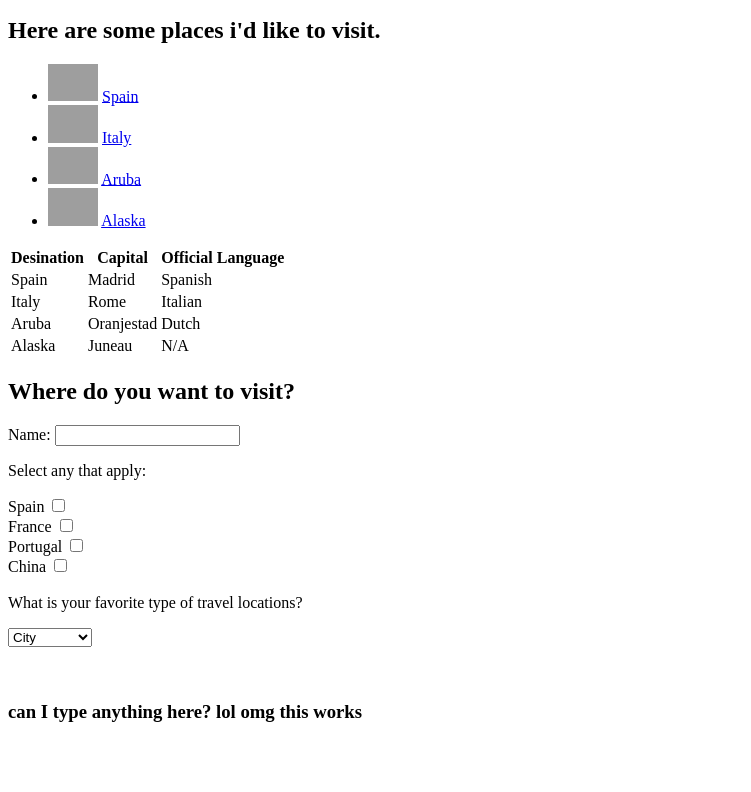
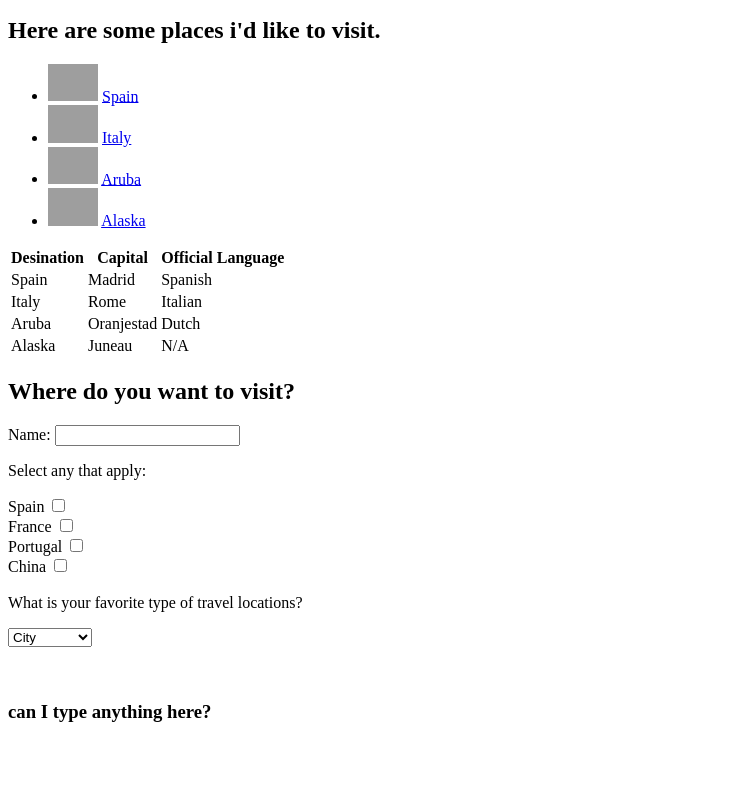
Before and after one commit to TomTapp/Projects, a plain HTML site: page First_Project/html_basics/travel.html in a window 1280 px wide. Shown: the part 101-893 px from the top of the page, without its empty margins (0-751 px from the left). Drawn offline with Linux system fonts and the light colour scheme; grey boxes are pictures that could not be loaded.

Commit message:
removed line of txt

```diff
--- a/First_Project/html_basics/travel.html
+++ b/First_Project/html_basics/travel.html
@@ -105,7 +105,7 @@
     <br><br><br>
 
     <h3>
-        can I type anything here? lol omg this works
+        can I type anything here?
 
 
     </h3>
```
